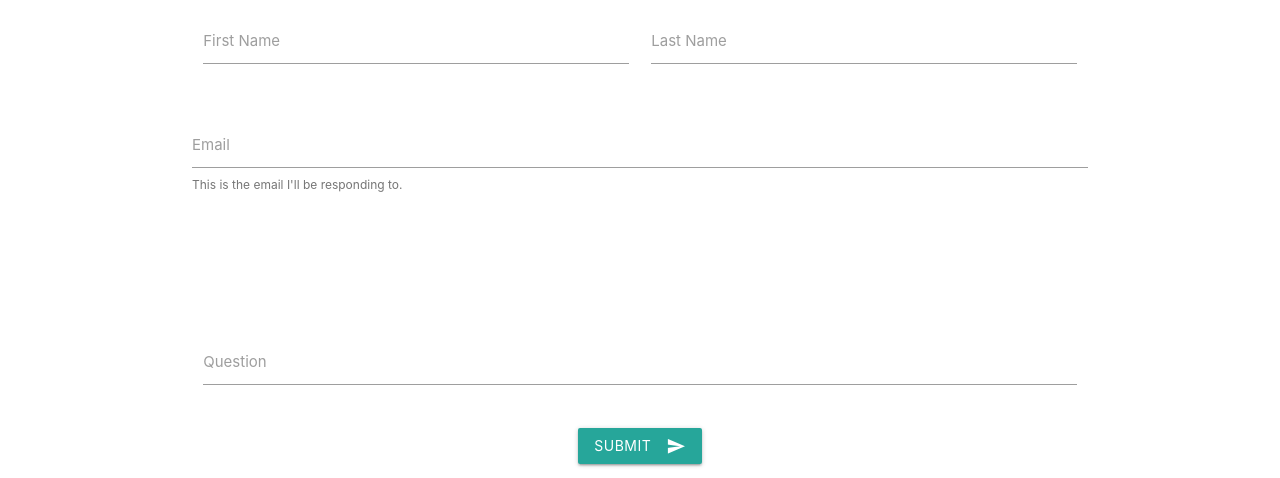
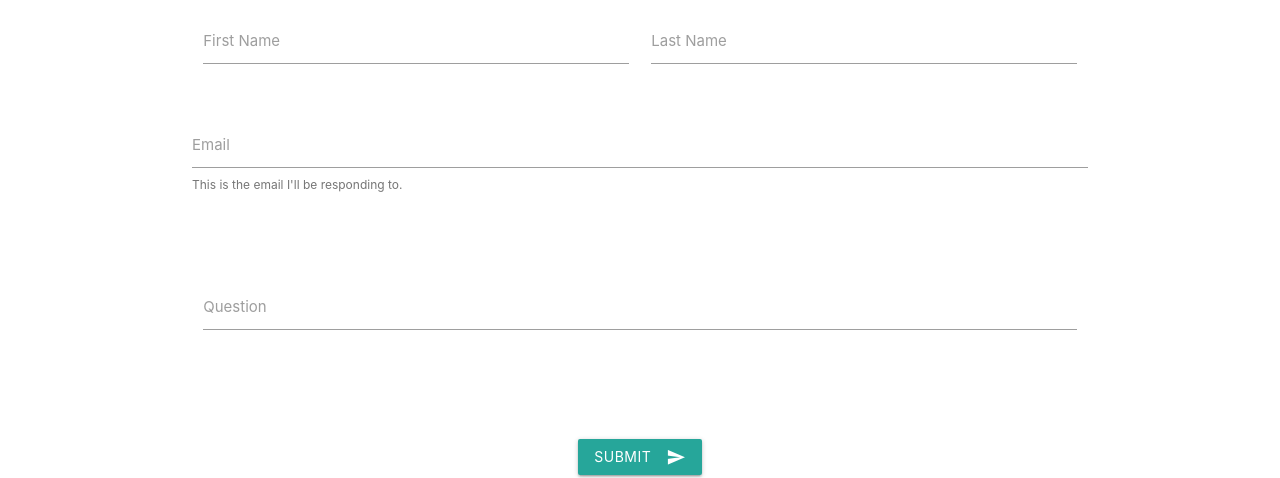
Before and after one commit to Prajwal47/AMA, a plain HTML site: page index.html in a window 1280 px wide. Shown: the part 1332-1810 px from the top of the page. Drawn offline with nearby package versions, Linux system fonts and the light colour scheme.

Commit message:
fixed bugs

```diff
--- a/index.html
+++ b/index.html
@@ -48,6 +48,9 @@
   }
   .spacer{
     margin-top: 5rem;
+  }
+  .spacer1{
+    padding: 5rem;
   }
 </style>
       </div>
@@ -116,7 +119,7 @@
           <input name="question" id="question" type="text" class="validate">
           <label for="question">Question</label>
         </div>
-        <div data-netlify-recaptcha="true" class="spacer"></div>
+        <div data-netlify-recaptcha="true" class="spacer1"></div>
       </div>
       <button class="btn waves-effect waves-light" type="submit" name="action">Submit
         <i class="material-icons right">send</i>
```
